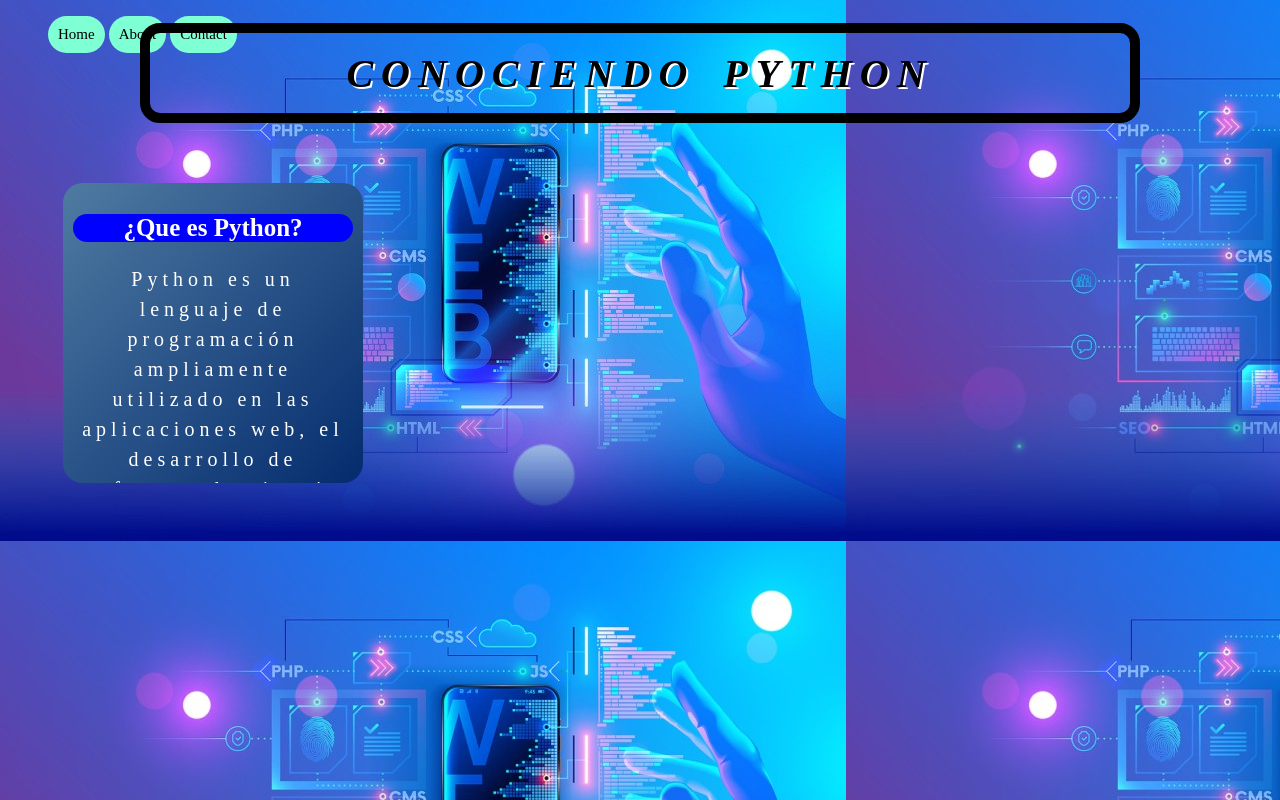
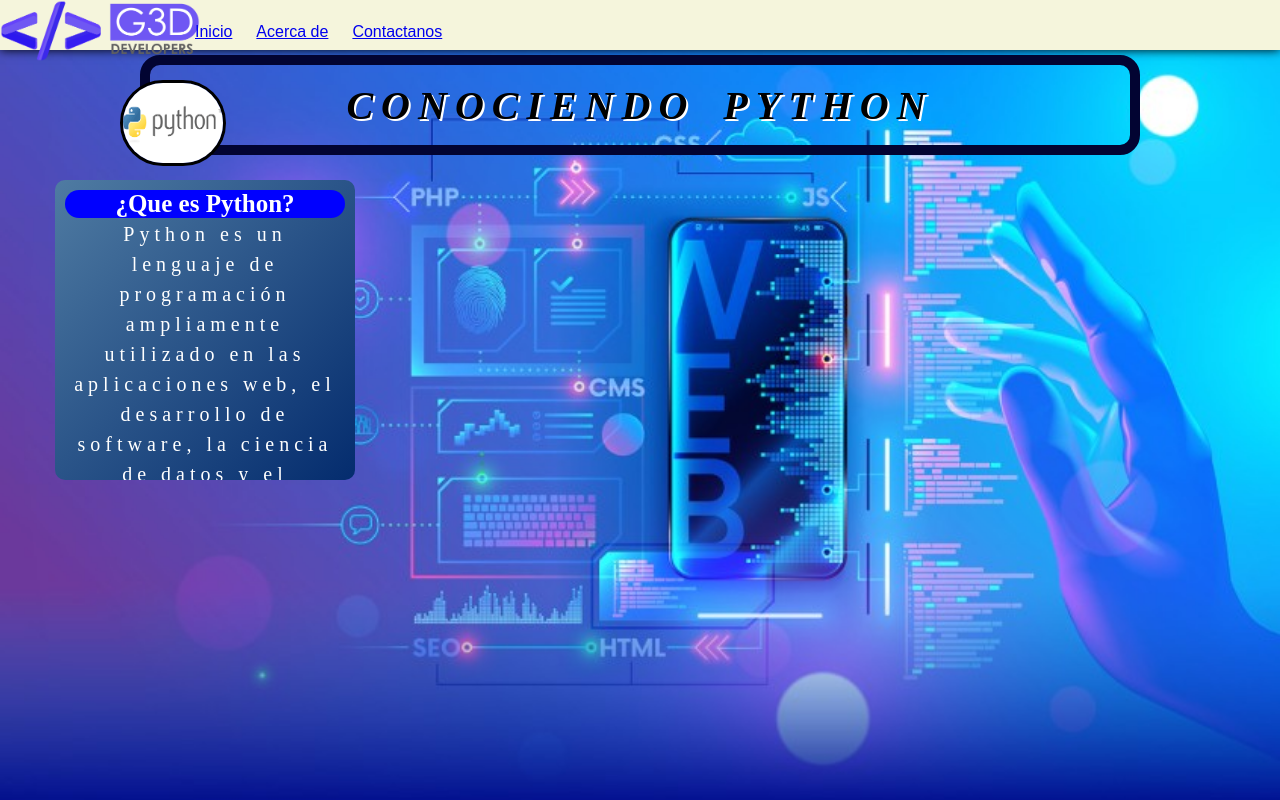
Before and after one commit to ChrisJRM92/ProyectoGrupo3, a plain HTML site: page python.html in a window 1280 px wide. Drawn offline with Linux system fonts and the light colour scheme.

Commit message:
vinculacion de la barra menu con el index principal

```diff
--- a/python.html
+++ b/python.html
@@ -8,10 +8,11 @@
 </head>
 <body class="body">
     <nav class="nav">
+        <img src="media/logo2.png" alt="logo G3D Software" class="logo">
         <ol class="ol1">
-            <li class="li">Home</li>
-            <li class="li">About</li>
-            <li class="li">Contact</li>
+            <li class="li"><a href="/index.html">Inicio</a></li>
+            <li class="li"><a href="/index.html">Acerca de</a></li>
+            <li class="li"><a href="/index.html#contacto">Contactanos</a> </a></li>
         </ol>
     </nav>
 
@@ -25,6 +26,7 @@
             Fuente: Amazon Web Service
             </p>
     </div>
+    <img src="/media/python1.png" alt="Es una imagen del logo de Python" class="img1">
 
 
 </body>
--- a/styles/styles2.css
+++ b/styles/styles2.css
@@ -1,19 +1,52 @@
+* {
+    margin: 0;
+    padding: 0;
+}
+html{
+    box-sizing: border-box;
+    scroll-behavior: smooth;
+}
 .body {
+
     background-color: rgb(11, 8, 47);
     background-image: url(/media/fotoprogram1.jpg);
+    background-size: cover;
+    background-repeat: no-repeat;
+    .img1{
+        width: 100px;
+        height: 80px;
+        border-radius: 100px;
+        border: solid black;
+        position: absolute;
+        top: 80px;
+        left: 120px;
+    }
+
 }
 .nav {
+    height: 50px;
+    background-color: beige;
+    box-shadow: 0px 0px 10px #000000;
+    &:hover{
+        color: rgb(162, 84, 5);
+    }
+
       .li {
+        &:hover {
+            color: rgb(238, 243, 243);
+        }
         display: inline-block;
-        background-color: aquamarine;
-        border-radius: 20px;
-        font-size: 15px;
+        position: relative;
+        bottom: 53px;
+        left: 185px;
+        color: black;
+        font-family: "Roboto Flex", sans-serif;
         padding: 10px;
-        list-style-type: none;
+
         cursor: pointer;
-        &:hover{
-            color: rgb(216, 223, 22);
-        }
+    }
+    .logo{
+        width: 25vh;
     }
 
  }
@@ -29,7 +62,7 @@
     border-radius: 20px;
     width: 1000px;
     height: 100px;
-    border: 10px solid black;
+    border: 10px solid rgb(2, 4, 50);
     margin: auto;
     margin-top: 100px;
     color: black;
@@ -41,7 +74,7 @@
     word-spacing: 10px;
     font-style: italic;
     position: relative;
-    bottom: 130px;
+    bottom: 95px;
 
 }
 
@@ -52,7 +85,7 @@
     width: 300px;
     height: 300px;
     border: 10px;
-    border-radius: 20px;
+    border-radius: 10px;
     margin-top: 30px;
     margin-left: 10px;
     background-image: linear-gradient(135deg, #4f7ba2, #042c6e);
```
Also changed, not shown: media/python1.png (added), media/python2.png (added).
